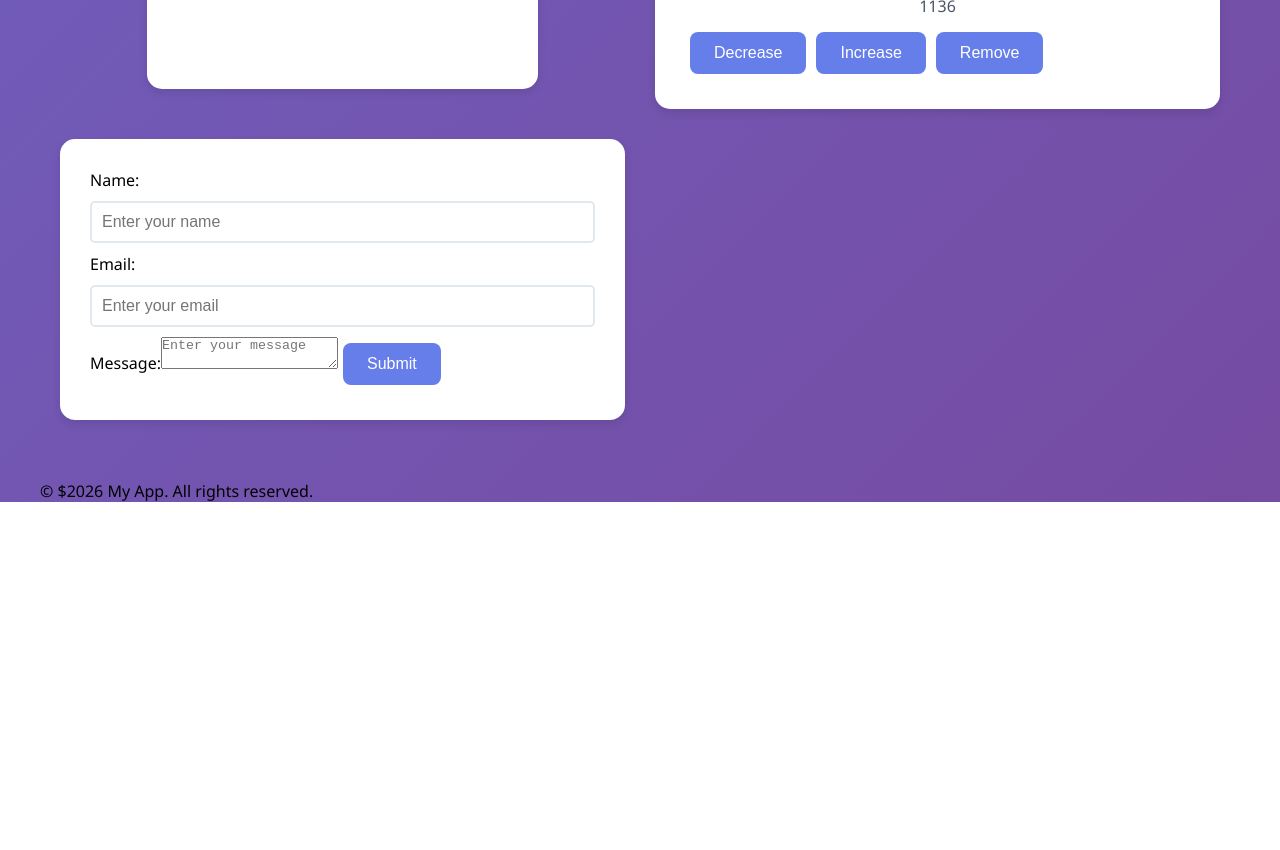
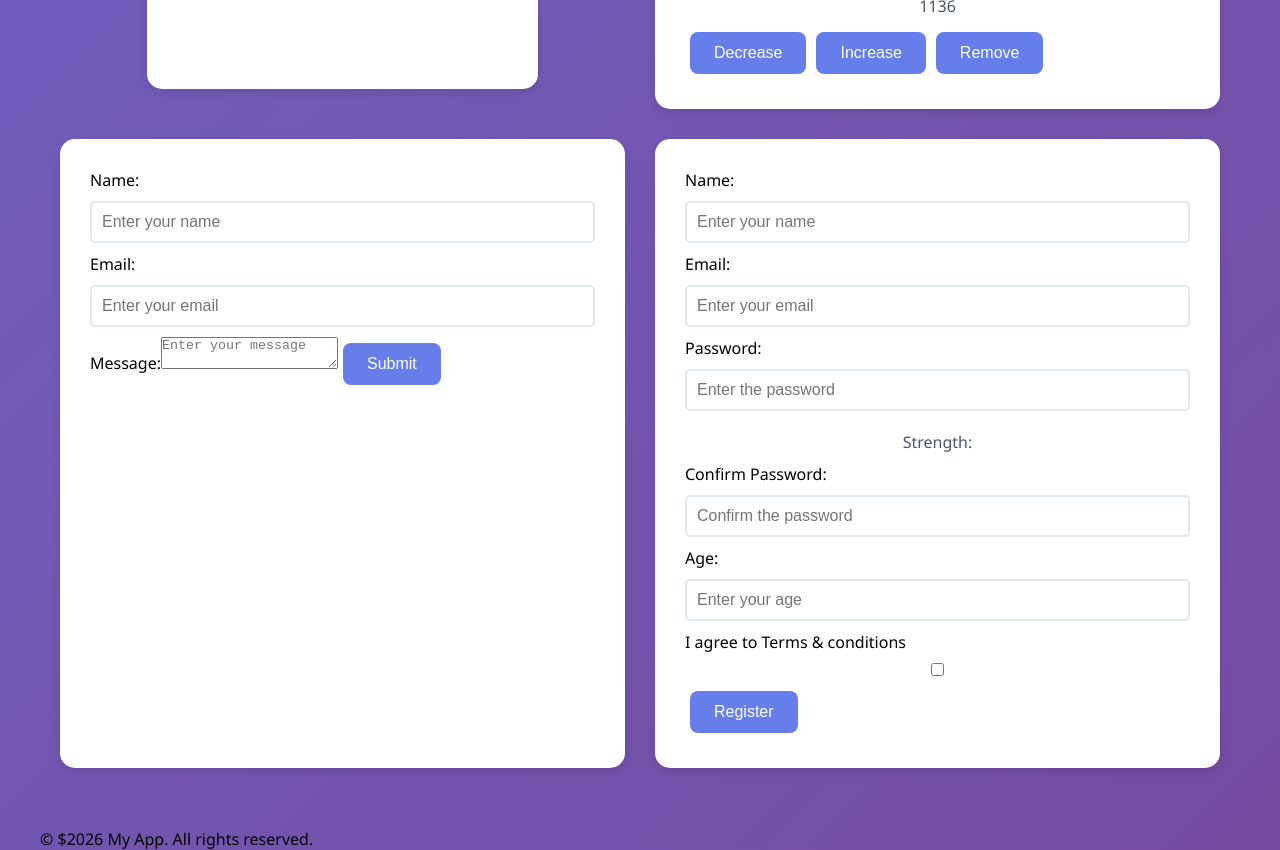
Before and after one commit to Priyanshurawat02/my-react-practice, a React (Vite) app: page / in a window 1280 px wide. Shown: the part 3900-4750 px from the top of the page. Before the commit the page ends 4402 px from the top, so only its background shows below. Built offline with nearby package versions, Linux system fonts and the light colour scheme.

Commit message:
Challenge 22 Complete: Built RegistrationForm with 6-field validation - username, email, password match, age check, terms checkbox, and password strength indicator

```diff
--- a/src/App.jsx
+++ b/src/App.jsx
@@ -18,6 +18,7 @@ import KeyExample from './KeyExample';
 import TodoList from './TodoList';
 import ShoppingCart from './ShoppingCart';
 import ContactForm from './ContactForm';
+import RegistrationForm from './RegistrationForm';
 
 function App() {
 
@@ -136,6 +137,7 @@ function App() {
           <TodoList/>
           <ShoppingCart/>
           <ContactForm/>
+          <RegistrationForm/>
         </div>
       </div>
 
--- /dev/null
+++ b/src/RegistrationForm.jsx
@@ -0,0 +1,107 @@
+import { useState } from "react";
+
+export default function RegistrationForm() {
+
+    const[userNames, setUserNames] =useState("");
+    const[emails,setEmails] =useState("");
+    const[passwords,setPasswords] =useState("");
+    const[confirmPasswords, setConfirmPasswords] =useState("");
+    const[ages, setAges ] =useState("");
+    const[termsChecked, setTermsChecked] =useState(false);
+    const[errorObj, setErrorObj] =useState({});
+    const[submitted, setSubmitted] =useState(false);
+    const[successName, setSuccessName]=useState("");
+
+    const Validate =()=>{
+        const newErrors ={};
+        if(userNames.length < 3 || userNames.length >15){
+            newErrors.name ="Name Must be  between 3-15 characters"
+        } if(!emails.includes("@")){
+            newErrors.email ="Email Must contain @";
+        } if(passwords.length < 8) {
+            newErrors.password="Minimum 8 Characters Required";
+        }if (passwords !==confirmPasswords){
+            newErrors.confirmPass ="Password is not the same"
+        } if(Number(ages) < 18){
+            newErrors.age ="Age must be 18 or older";
+        } if(!termsChecked) {
+            newErrors.term= "All Terms should be checked";
+        }
+        return newErrors;
+    }
+
+    const handleSubmit =(e)=>{
+        e.preventDefault();
+        const result = Validate();
+        if(Object.keys(result).length >0){
+            setErrorObj(result);
+        }else {
+            setSuccessName(userNames);
+            setSubmitted(true);
+            setUserNames("")
+            setErrorObj({});
+            setEmails("");
+            setPasswords("");
+            setConfirmPasswords("");
+            setAges("");
+            setTermsChecked(false);
+        }
+    }
+
+    return(
+        <div>
+            <form onSubmit={handleSubmit}>
+            <label>Name: </label>
+            <input placeholder="Enter your name"
+            value={userNames}
+            type="text"
+            onChange={(e) =>setUserNames(e.target.value)}/>
+            {errorObj.name && <p style={{color:"red"}}>{errorObj.name}</p>}
+
+            <label>Email: </label>
+            <input placeholder="Enter your email"
+            type="email"
+            value={emails}
+            onChange={(e) =>setEmails(e.target.value)}/>
+            {errorObj.email && <p style={{color:"red"}}>{errorObj.email}</p>}
+
+            <label>Password: </label>
+            <input placeholder="Enter the password"
+            type="password"
+            value={passwords}
+            onChange={(e) =>setPasswords(e.target.value)}/>
+            <p>Strength:{
+                passwords.length ===0 ? "":
+                passwords.length < 8 ? "weak 🔴":
+                passwords.length <=12 ? "Medium 🟡" :"Strong 🟢"
+            }
+            </p>
+            {errorObj.password && <p style={{color:"red"}}>{errorObj.password}</p>}
+
+
+            <label>Confirm Password: </label>
+            <input placeholder="Confirm the password"
+            type="password"
+            value={confirmPasswords}
+            onChange={(e) =>setConfirmPasswords(e.target.value)}/>
+            {errorObj.confirmPass && <p style={{color:"red"}}>{errorObj.confirmPass}</p>}
+
+            <label>Age: </label>
+            <input type="number"
+            placeholder="Enter your age"
+            value={ages}
+            onChange={(e) =>setAges(e.target.value)}/>
+            {errorObj.age && <p style={{color:"red"}}>{errorObj.age}</p>}
+
+            <label>I agree to Terms & conditions</label>
+            <input type="checkbox"
+            checked={termsChecked}
+            onChange={(e)=> setTermsChecked(e.target.checked)}/>
+            {errorObj.term && <p style={{color:"red"}}>{errorObj.term}</p>}
+            <button type="submit">Register</button>
+            </form>
+             {submitted && <p style={{color:"green"}}>Registration Successful! Welcome {successName}! 🎉</p>}
+
+        </div>
+    )
+}
```
